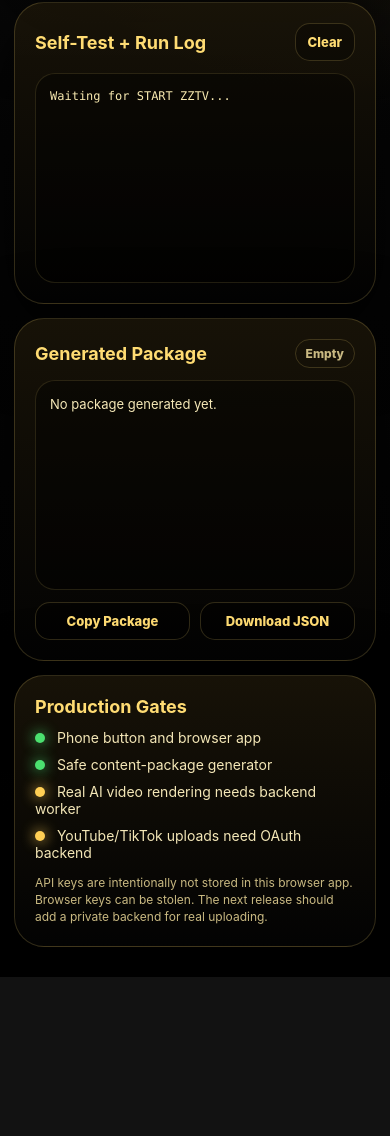
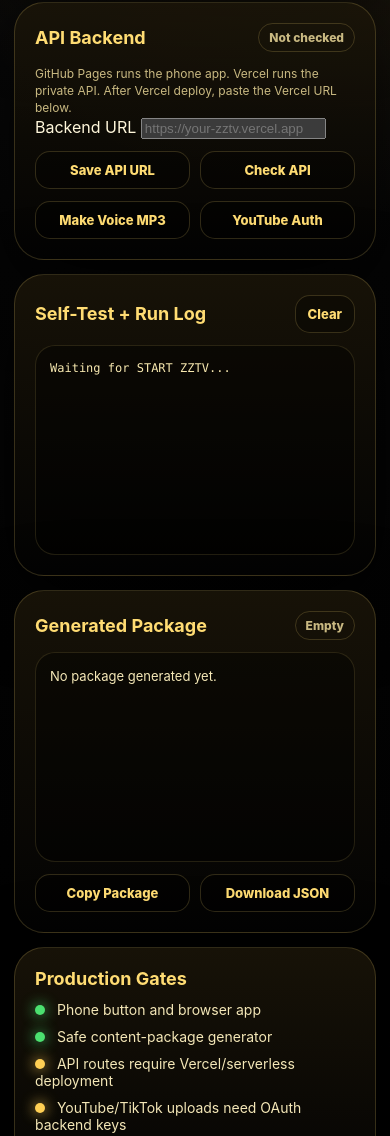
Before and after one commit to GCreative850/zztv, a website: page index.html in a window 390 px wide. Shown: the part 542-1678 px from the top of the page. Before the commit the page ends 1519 px from the top, so only its background shows below. Drawn offline with Linux system fonts and the light colour scheme.

Commit message:
Wire phone app to API backend controls

```diff
--- a/index.html
+++ b/index.html
@@ -37,6 +37,24 @@
 
     <section class="panel">
       <div class="panel-head">
+        <h2>API Backend</h2>
+        <span id="apiState" class="badge">Not checked</span>
+      </div>
+      <p class="small-note">GitHub Pages runs the phone app. Vercel runs the private API. After Vercel deploy, paste the Vercel URL below.</p>
+      <label class="input-label" for="apiBaseInput">Backend URL</label>
+      <input id="apiBaseInput" class="text-input" type="url" placeholder="https://your-zztv.vercel.app" autocomplete="off" />
+      <div class="button-row">
+        <button id="saveApiBtn" type="button" class="secondary-btn">Save API URL</button>
+        <button id="apiHealthBtn" type="button" class="secondary-btn">Check API</button>
+      </div>
+      <div class="button-row">
+        <button id="voiceBtn" type="button" class="secondary-btn">Make Voice MP3</button>
+        <button id="youtubeAuthBtn" type="button" class="secondary-btn">YouTube Auth</button>
+      </div>
+    </section>
+
+    <section class="panel">
+      <div class="panel-head">
         <h2>Self-Test + Run Log</h2>
         <button id="clearBtn" type="button" class="ghost-btn">Clear</button>
       </div>
@@ -60,10 +78,10 @@
       <ul class="gate-list">
         <li><span class="gate good"></span> Phone button and browser app</li>
         <li><span class="gate good"></span> Safe content-package generator</li>
-        <li><span class="gate warn"></span> Real AI video rendering needs backend worker</li>
-        <li><span class="gate warn"></span> YouTube/TikTok uploads need OAuth backend</li>
+        <li><span class="gate warn"></span> API routes require Vercel/serverless deployment</li>
+        <li><span class="gate warn"></span> YouTube/TikTok uploads need OAuth backend keys</li>
       </ul>
-      <p class="small-note">API keys are intentionally not stored in this browser app. Browser keys can be stolen. The next release should add a private backend for real uploading.</p>
+      <p class="small-note">API keys are intentionally not stored in this browser app. Browser keys can be stolen. Keys belong in Vercel environment variables only.</p>
     </section>
   </div>
 
```
